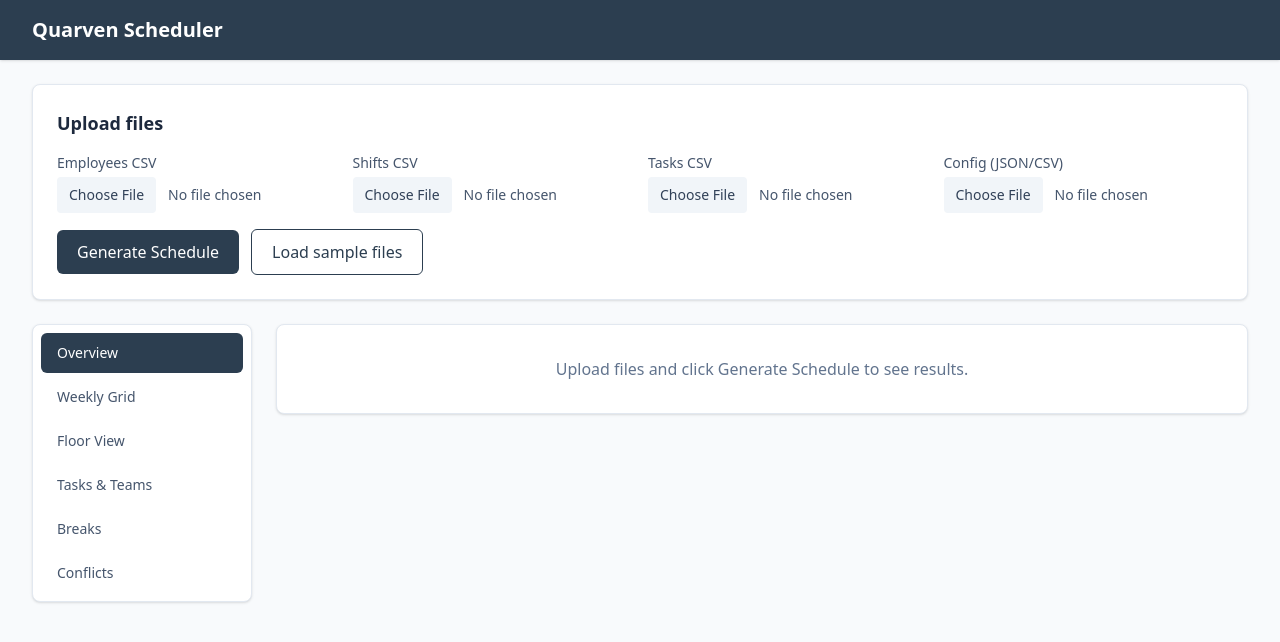
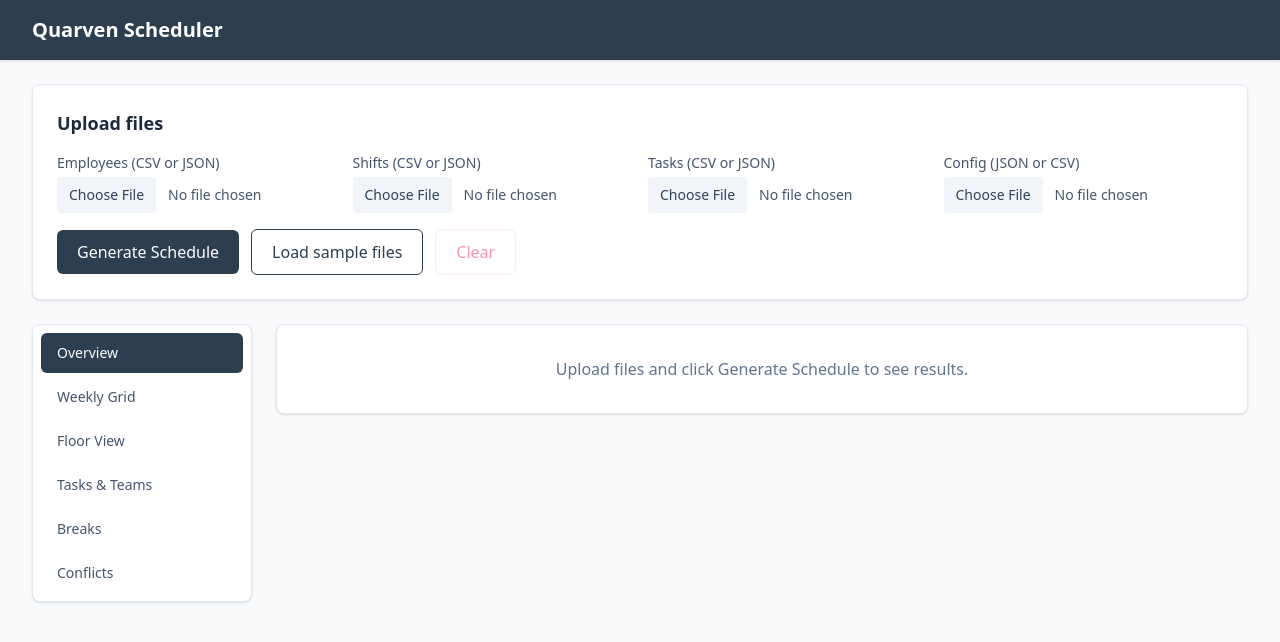
Before and after one commit to ahsanul0185/quarven-scheduler, a React (Vite) app: page / in a window 1280 px wide. Shown: the top 642 px of the page. Built offline with nearby package versions, Linux system fonts and the light colour scheme.

Commit message:
feat: add clear functionality to reset file inputs and state in FileUploader and App components

```diff
--- a/src/App.tsx
+++ b/src/App.tsx
@@ -57,6 +57,7 @@ export default function App() {
       setShifts(data.shifts)
       setTasks(data.tasks)
       setConfig(data.config)
+      setResult(null)
     } catch (err) {
       setError(err instanceof Error ? err.message : 'Failed to load sample files')
     } finally {
@@ -109,6 +110,16 @@ export default function App() {
     if (!result) return
     exportReportHtml(result, employees)
   }
+
+  const handleClear = useCallback(() => {
+    setEmployees([])
+    setShifts([])
+    setTasks([])
+    setConfig(null)
+    setResult(null)
+    setError(null)
+    setActiveView('overview')
+  }, [])
 
   const renderView = () => {
     if (!result) {
@@ -177,6 +188,7 @@ export default function App() {
             onFilesSelected={handleFilesSelected}
             onLoadSample={handleLoadSample}
             onGenerate={handleGenerate}
+            onClear={handleClear}
             isGenerating={isGenerating}
             hasData={employees.length > 0 && shifts.length > 0 && tasks.length > 0}
           />
--- a/src/components/FileUploader.tsx
+++ b/src/components/FileUploader.tsx
@@ -9,6 +9,7 @@ interface FileUploaderProps {
   }) => void
   onLoadSample: () => void
   onGenerate: () => void
+  onClear: () => void
   isGenerating: boolean
   hasData: boolean
 }
@@ -24,6 +25,7 @@ export default function FileUploader({
   onFilesSelected,
   onLoadSample,
   onGenerate,
+  onClear,
   isGenerating,
   hasData,
 }: FileUploaderProps) {
@@ -42,16 +44,32 @@ export default function FileUploader({
   }
 
   const handleLoadSample = () => {
-    setFiles({})
+    clearInputs()
     onLoadSample()
   }
 
+  const handleClear = () => {
+    clearInputs()
+    onClear()
+  }
+
+  const clearInputs = () => {
+    setFiles({})
+    Object.values(refs).forEach((ref) => {
+      if (ref.current) {
+        ref.current.value = ''
+      }
+    })
+  }
+
   const labels: Record<keyof FileState, string> = {
-    employees: 'Employees CSV',
-    shifts: 'Shifts CSV',
-    tasks: 'Tasks CSV',
-    config: 'Config (JSON/CSV)',
+    employees: 'Employees (CSV or JSON)',
+    shifts: 'Shifts (CSV or JSON)',
+    tasks: 'Tasks (CSV or JSON)',
+    config: 'Config (JSON or CSV)',
   }
+
+  const anyFileSelected = Object.values(files).some(Boolean)
 
   return (
     <div className="bg-white rounded-lg shadow-sm border border-slate-200 p-6">
@@ -63,7 +81,7 @@ export default function FileUploader({
             <input
               ref={refs[key]}
               type="file"
-              accept={key === 'config' ? '.json,.csv' : '.csv'}
+              accept=".csv,.json"
               onChange={(e) => handleFileChange(key, e.target.files?.[0])}
               className="block w-full text-sm text-slate-600 file:mr-3 file:py-2 file:px-3 file:rounded file:border-0 file:text-sm file:font-medium file:bg-slate-100 file:text-slate-700 hover:file:bg-slate-200"
             />
@@ -88,6 +106,13 @@ export default function FileUploader({
         >
           Load sample files
         </button>
+        <button
+          onClick={handleClear}
+          disabled={isGenerating || (!anyFileSelected && !hasData)}
+          className="px-5 py-2.5 bg-white text-rose-600 border border-rose-200 rounded-md font-medium hover:bg-rose-50 disabled:opacity-40"
+        >
+          Clear
+        </button>
       </div>
       {hasData && (
         <p className="mt-3 text-sm text-emerald-600">Files loaded. Ready to generate.</p>
```
